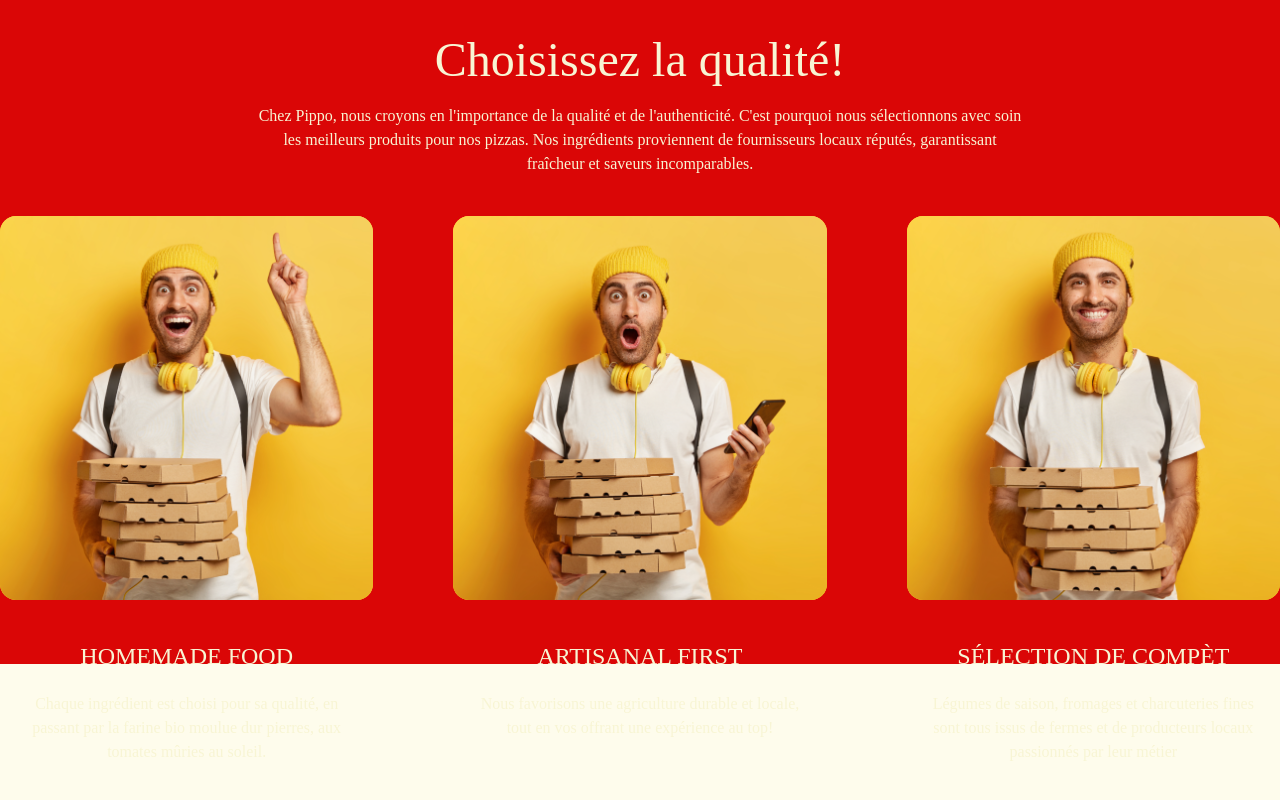
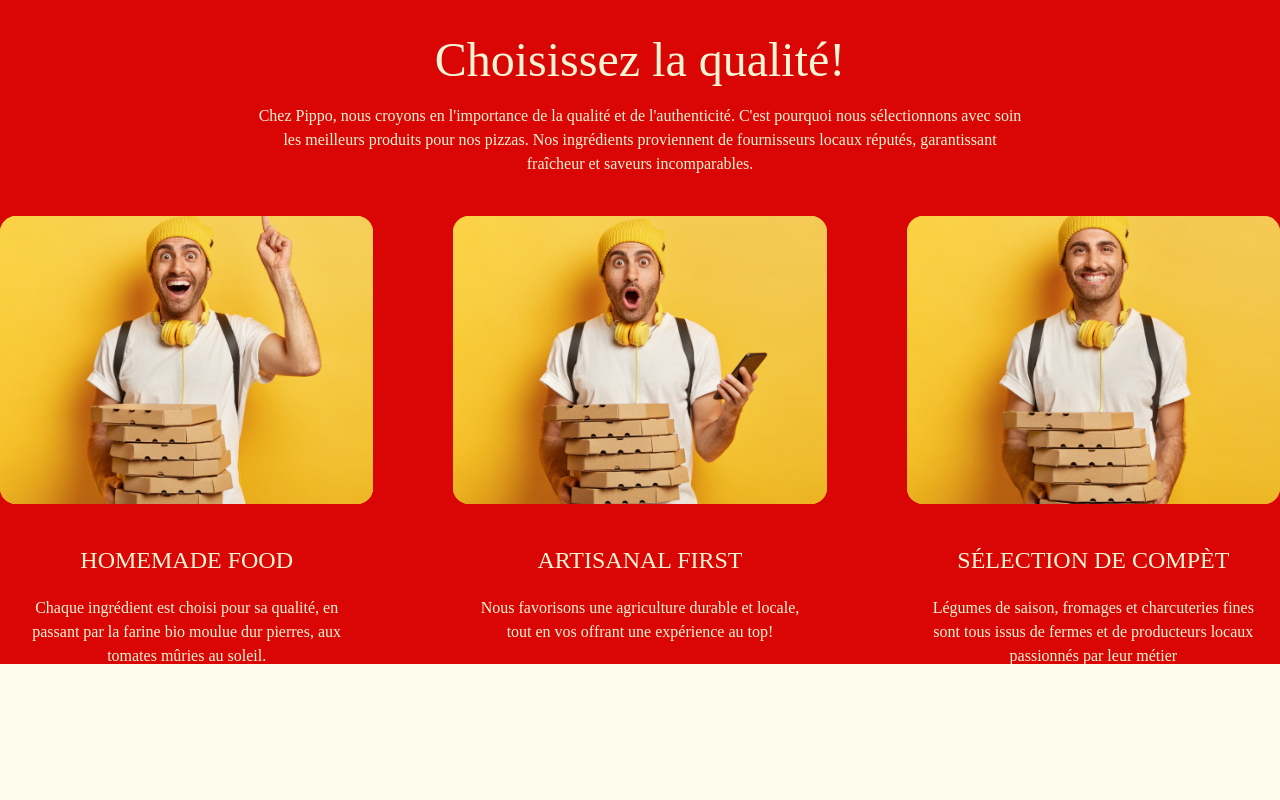
Before and after one commit to MelanieCoentreiras/Pippo-Pizza, a React (Create React App) app: page / in a window 1280 px wide. Shown: the part 1648-2448 px from the top of the page. After the commit the page ends 2392 px from the top, so only its background shows below. Built offline with nearby package versions, Linux system fonts and the light colour scheme.

Commit message:
reinsurance integration complete

```diff
--- a/src/components/marketing/pageSections/Reinsurance.js
+++ b/src/components/marketing/pageSections/Reinsurance.js
@@ -8,7 +8,7 @@ import ImageReinsurance3 from "../../../medias/images/reinsurance/Reinsurance-3.
 
 export default function Reinsurance() {
   return (
-    <div className='bg-action w-full min-h-screen pt-20'>
+    <div className='bg-action w-full h-screen mb-20 pt-20'>
       <Container>
         <HeadingTitle variant='h3'>Always delicious ;)</HeadingTitle>
         <Heading variant='h3' theme='secondary' display='beige'>
@@ -22,9 +22,9 @@ export default function Reinsurance() {
           incomparables.
         </p>
 
-        <div className='grid grid-cols-3 gap-x-20 mt-10 mb-5 h-96 pb-9'>
+        <div className='grid grid-cols-3 gap-x-20 mt-10 mb-5 h-96'>
           <div className='w-full h-full'>
-            <div className='relative w-full h-96'>
+            <div className='relative w-full h-72'>
               <img
                 src={ImageReinsurance1}
                 alt=''
@@ -44,7 +44,7 @@ export default function Reinsurance() {
           </div>
 
           <div className='w-full h-full'>
-            <div className='relative w-full h-96'>
+            <div className='relative w-full h-72'>
               <img
                 src={ImageReinsurance2}
                 alt=''
@@ -64,7 +64,7 @@ export default function Reinsurance() {
           </div>
 
           <div className='w-full h-full'>
-            <div className='relative w-full h-96'>
+            <div className='relative w-full h-72'>
               <img
                 src={ImageReinsurance3}
                 alt=''
```
